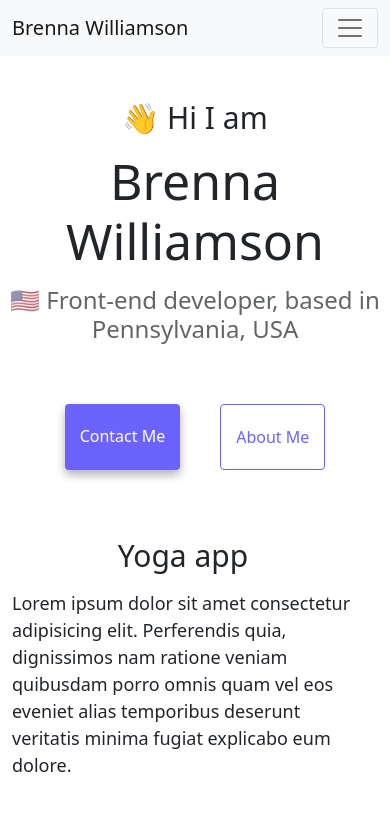
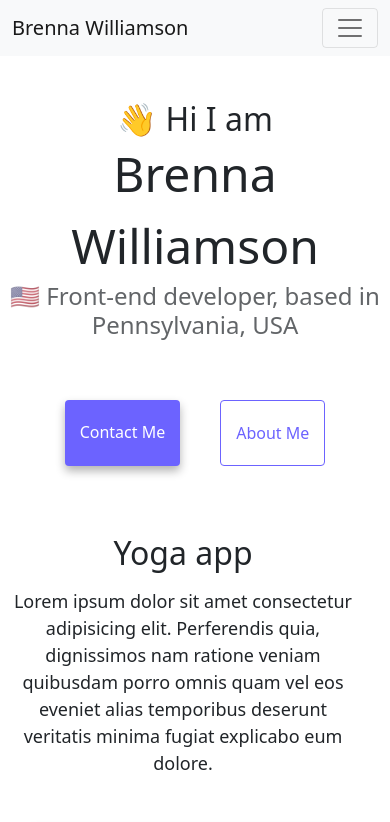
Before and after one commit to brennawilliamson/responsive-portfolio, a plain HTML site: page index.html in a window 390 px wide. Shown: the top 822 px of the page. Drawn offline with nearby package versions, Linux system fonts and the light colour scheme.

Commit message:
Cleaned up CSS Media Queries

```diff
--- a/src/styles.css
+++ b/src/styles.css
@@ -102,26 +102,20 @@ p {
     margin: 0 20px;
   }
 }
-
 @media (max-width: 576px) {
   h1 {
-    display: block;
+    font-size: 48px;
+    line-height: 1.5;
+  }
+
+  h2 {
+    font-size: 32px;
     text-align: center;
-    font-size: 50px;
-    margin-bottom: 15px;
   }
-}
 
-@media (max-width: 576px) {
-  h2 {
-    display: block;
+  p {
     text-align: center;
-    font-size: 30px;
-    margin-bottom: 15px;
   }
-}
-
-@media (max-width: 576px) {
   .email-link {
     display: block;
     text-align: center;
```
